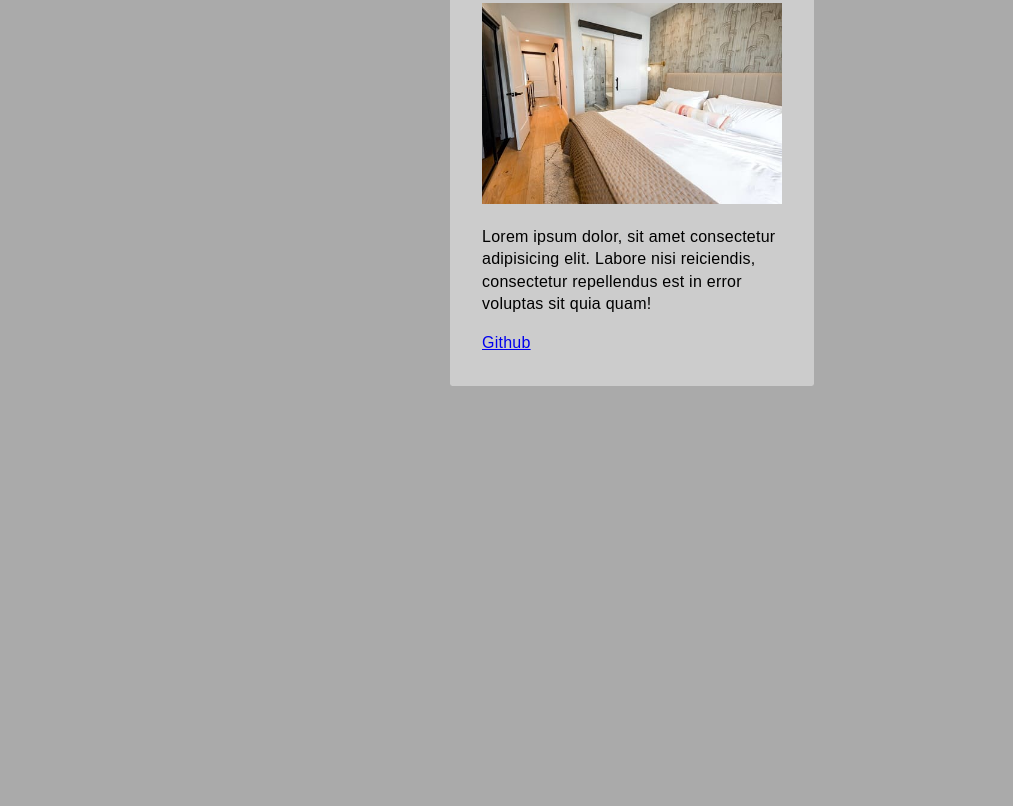
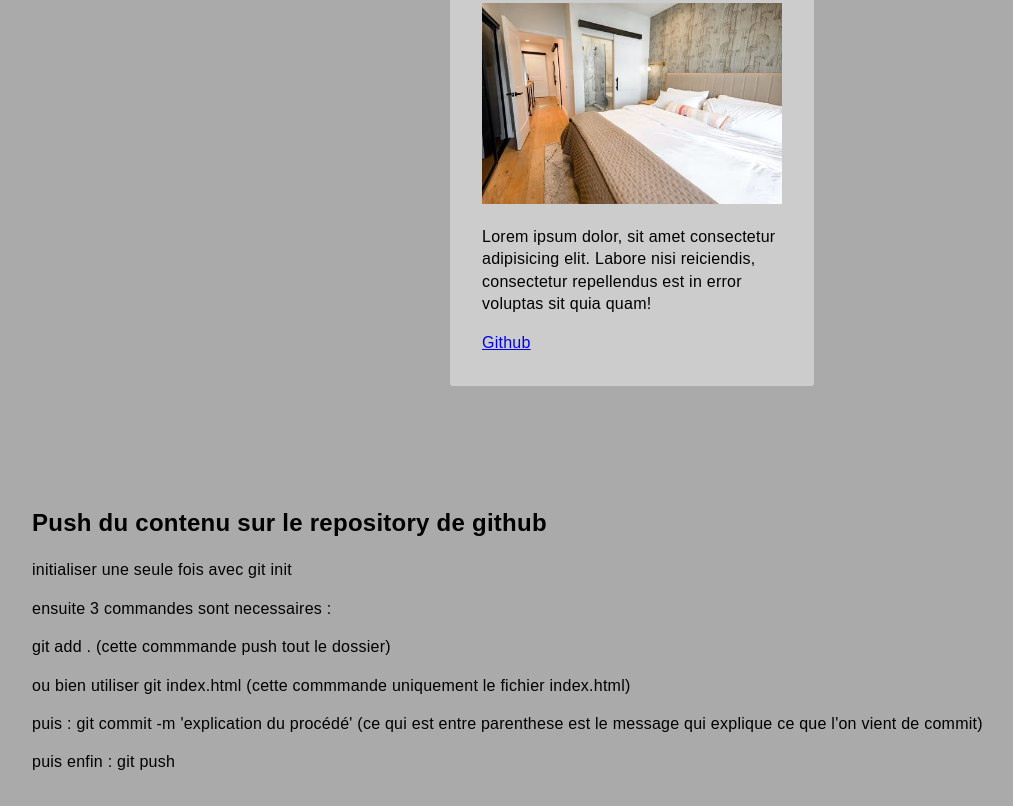
Before and after one commit to daviddettorre2022/yt-github-video, a plain HTML site: page index.html in a window 1280 px wide. Shown: the part 350-1156 px from the top of the page, without its empty margins (8-1021 px from the left). Before the commit the page ends 872 px from the top, so only its background shows below. Drawn offline with Linux system fonts and the light colour scheme.

Commit message:
changement 2 index

```diff
--- a/index.html
+++ b/index.html
@@ -17,5 +17,14 @@
             reiciendis, consectetur repellendus est in error voluptas sit quia quam!</p>
             <a href="https://github.com/">Github</a>
     </div>
+    <div class="github">
+        <h2>Push du contenu sur le repository de github</h2>
+        <p>initialiser une seule fois avec git init</p>
+        <p>ensuite 3 commandes sont necessaires :</p>
+        <p>git add . (cette commmande push tout le dossier)</p>
+        <p> ou bien utiliser git index.html (cette commmande uniquement le fichier index.html)</p>
+        <p>puis : git commit -m 'explication du procédé' (ce qui est entre parenthese est le message qui explique ce que l'on vient de commit)</p>
+        <p>puis enfin : git push</p>
+    </div>
 </body>
 </html>
```
